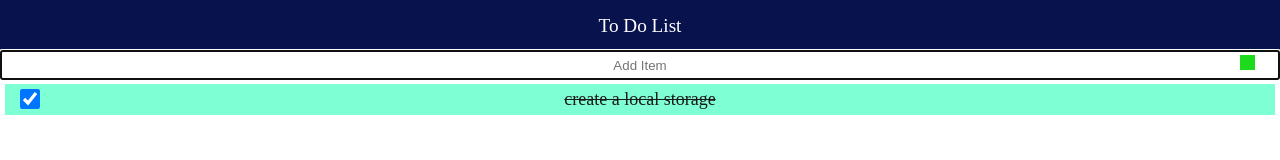
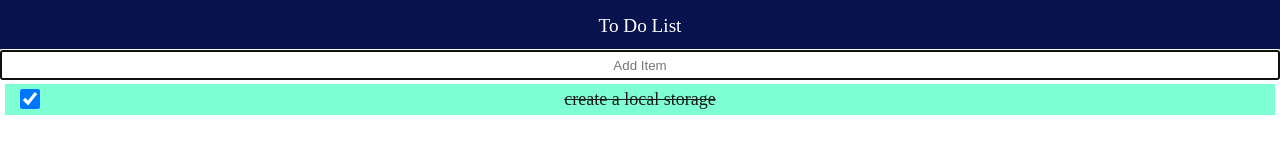
Before and after one commit to Adhinee/react1, a React (Create React App) app: page / in a window 1280 px wide. Shown: the top 160 px of the page. Built offline with nearby package versions, Linux system fonts and the light colour scheme.

Commit message:
Update AddItem.js

```diff
--- a/src/AddItem.js
+++ b/src/AddItem.js
@@ -14,10 +14,7 @@ const AddItem = ({newItem,setNewItem,handleSubmit}) => {
             onChange={(e) => setNewItem(e.target.value)}
             required />
 
-        <button
-        type='submit'
-        aria-label='AddItem'>
-        </button>
+
     </form>
   )
 }
```
